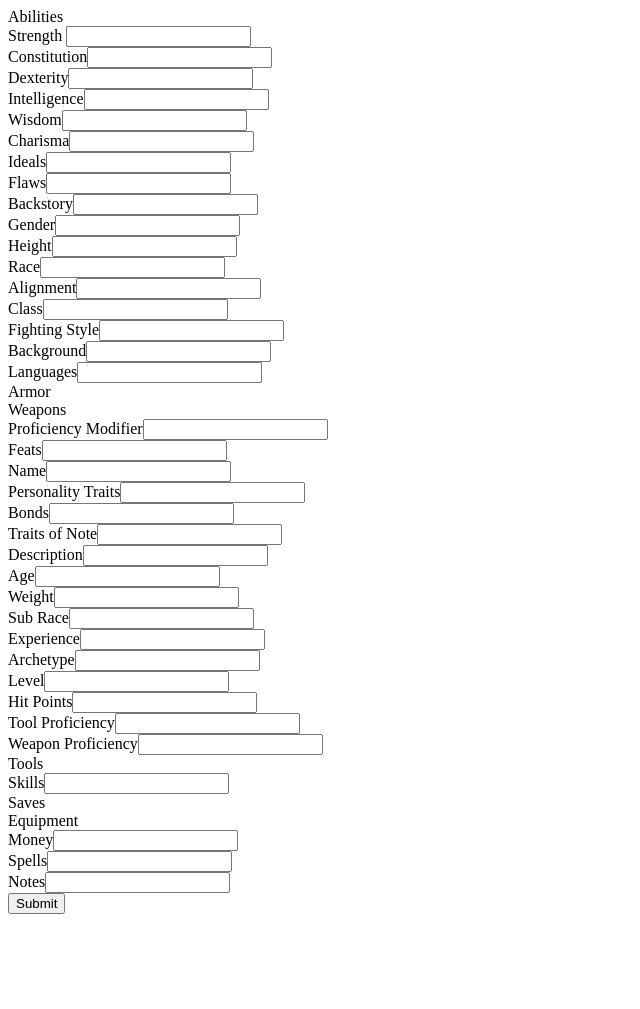
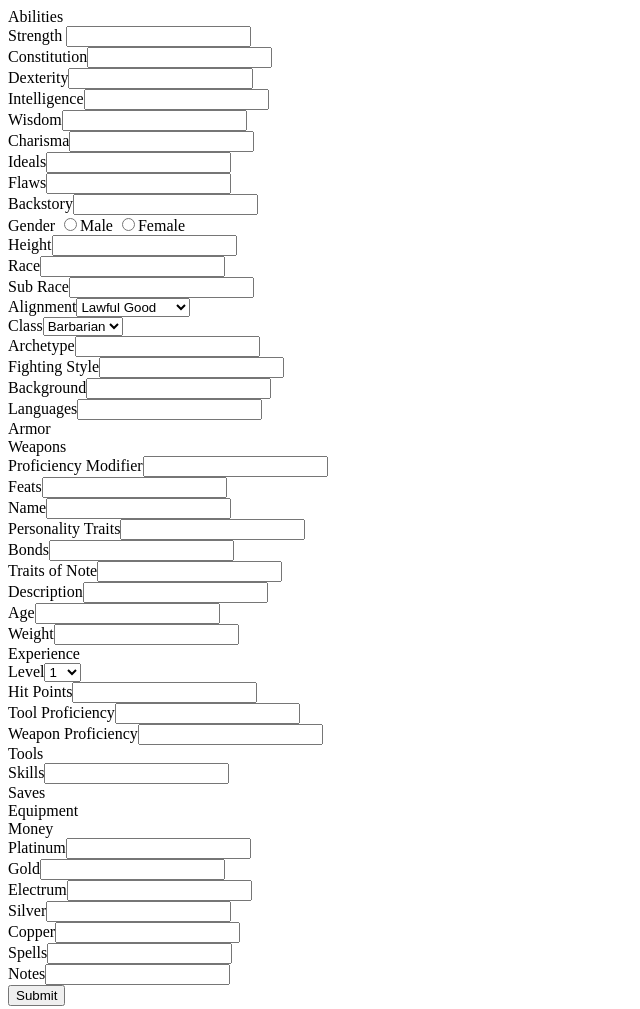
Before and after one commit to somexotherxguy/D-D, a plain HTML site: page index.html in a window 1280 px wide. Shown: the whole page, without its empty margins (0-640 px from the left). Before the commit the page ends 922 px from the top, so only its background shows below. Drawn offline with Linux system fonts and the light colour scheme.

Commit message:
updated index file so input fields are more accurate

```diff
--- a/index.html
+++ b/index.html
@@ -10,46 +10,97 @@
 <body>
   <form id="char_info">
     <div>Abilities</div>
-    <div>Strength <input type="text" id="str"></div>
-    <div>Constitution<input type="text" id="con"></div>
-    <div>Dexterity<input type="text" id="dex"></div>
-    <div>Intelligence<input type="text" id="int"></div>
-    <div>Wisdom<input type="text" id="wis"></div>
-    <div>Charisma<input type="text" id="chr"></div>
+    <div>Strength <input type="number" id="str"></div>
+    <div>Constitution<input type="number" id="con"></div>
+    <div>Dexterity<input type="number" id="dex"></div>
+    <div>Intelligence<input type="number" id="int"></div>
+    <div>Wisdom<input type="number" id="wis"></div>
+    <div>Charisma<input type="number" id="chr"></div>
     <div>Ideals<input type="text" id="ideal"></div>
     <div>Flaws<input type="text" id="flaw"></div>
     <div>Backstory<input type="text" id="story"></div>
-    <div>Gender<input type="text" id="gender"></div>
+    <div>Gender
+      <input type="radio" name="gender" id="gender" value="male">Male
+      <input type="radio" name="gender" id="gender" value="female">Female</div>
     <div>Height<input type="text" id="height"></div>
     <div>Race<input type="text" id="race"></div>
-    <div>Alignment<input type="text" id="alignment"></div>
-    <div>Class<input type="text" id="class_name"></div>
+    <div>Sub Race<input type="text" id="sub_race"></div>
+    <div>Alignment<select id="alignment">
+                    <option value="lawful_good">Lawful Good</option>
+                    <option value="neutral_good">Neutral Good</option>
+                    <option value="chaotic_good">Chaotic Good</option>
+                    <option value="lawful_neutral">Lawful Neutral</option>
+                    <option value="true_neutral">True Neutral</option>
+                    <option value="chaotic_neutral">Chaotic Neutral</option>
+                    <option value="lawful_evil">Lawful Evil</option>
+                    <option value="neutral_evil">Neutral Evil</option>
+                    <option value="chaotic_evil">Chaotic Evil</option>
+                  </select></div>
+    <div>Class<select id="class">
+                    <option value="barbarian">Barbarian</option>
+                    <option value="bard">Bard</option>
+                    <option value="cleric">Cleric</option>
+                    <option value="druid">Druid</option>
+                    <option value="fighter">Fighter</option>
+                    <option value="monk">Monk</option>
+                    <option value="paladin">Paladin</option>
+                    <option value="ranger">Ranger</option>
+                    <option value="rouge">Rouge</option>
+                    <option value="sorcerer">Sorcerer</option>
+                    <option value="warlock">Warlock</option>
+                    <option value="wizard">Wizard</option>
+                  </select></div>
+    <div>Archetype<input type="text" id="archetype"></div>
     <div>Fighting Style<input type="text" id="fighting_style"></div>
     <div>Background<input type="text" id="background"></div>
     <div>Languages<input type="text" id="languages"></div>
     <div>Armor</div>
     <div>Weapons</div>
-    <div>Proficiency Modifier<input type="text" id="proficiency_mod"></div>
+    <div>Proficiency Modifier<input type="number" id="proficiency_mod"></div>
     <div>Feats<input type="text" id="feat"></div>
     <div>Name<input type="text" id="char_name"></div>
     <div>Personality Traits<input type="text" id="traits"></div>
     <div>Bonds<input type="text" id="bonds"></div>
     <div>Traits of Note<input type="text" id="notable_traits"></div>
     <div>Description<input type="text" id="description"></div>
-    <div>Age<input type="text" id="age"></div>
-    <div>Weight<input type="text" id="weight"></div>
-    <div>Sub Race<input type="text" id="sub_race"></div>
-    <div>Experience<input type="text" id="exp"></div>
-    <div>Archetype<input type="text" id="archetype"></div>
-    <div>Level<input type="text" id="level"></div>
-    <div>Hit Points<input type="text" id="hp"></div>
+    <div>Age<input type="number" id="age"></div>
+    <div>Weight<input type="number" id="weight"></div>
+    <div>Experience</div>
+    <div>Level<select id="level">
+                    <option value="1">1</option>
+                    <option value="2">2</option>
+                    <option value="3">3</option>
+                    <option value="4">4</option>
+                    <option value="5">5</option>
+                    <option value="6">6</option>
+                    <option value="7">7</option>
+                    <option value="8">8</option>
+                    <option value="9">9</option>
+                    <option value="10">10</option>
+                    <option value="11">11</option>
+                    <option value="12">12</option>
+                    <option value="13">13</option>
+                    <option value="14">14</option>
+                    <option value="15">15</option>
+                    <option value="16">16</option>
+                    <option value="17">17</option>
+                    <option value="18">18</option>
+                    <option value="19">19</option>
+                    <option value="20">20</option>
+                  </select></div></div>
+    <div>Hit Points<input type="number" id="hp"></div>
     <div>Tool Proficiency<input type="text" id="tool_prof"></div>
     <div>Weapon Proficiency<input type="text" id="weapon_prof"></div>
     <div>Tools</div>
     <div>Skills<input type="text" id="skills"></div>
     <div>Saves</div>
     <div>Equipment</div>
-    <div>Money<input type="text" id="money"></div>
+    <div>Money</br>
+        Platinum<input type="number" class="money" id="platinum"></br>
+        Gold<input type="number" class="money" id="gold"></br>
+        Electrum<input type="number" class="money" id="electrum"></br>
+        Silver<input type="number" class="money" id="silver"></br>
+        Copper<input type="number" class="money" id="copper"></div>
     <div>Spells<input type="text" id="available_spells"></div>
     <div>Notes<input type="text" id="notes"></div>
     <input type="button" onclick="update()" value="Submit"></input>
```
